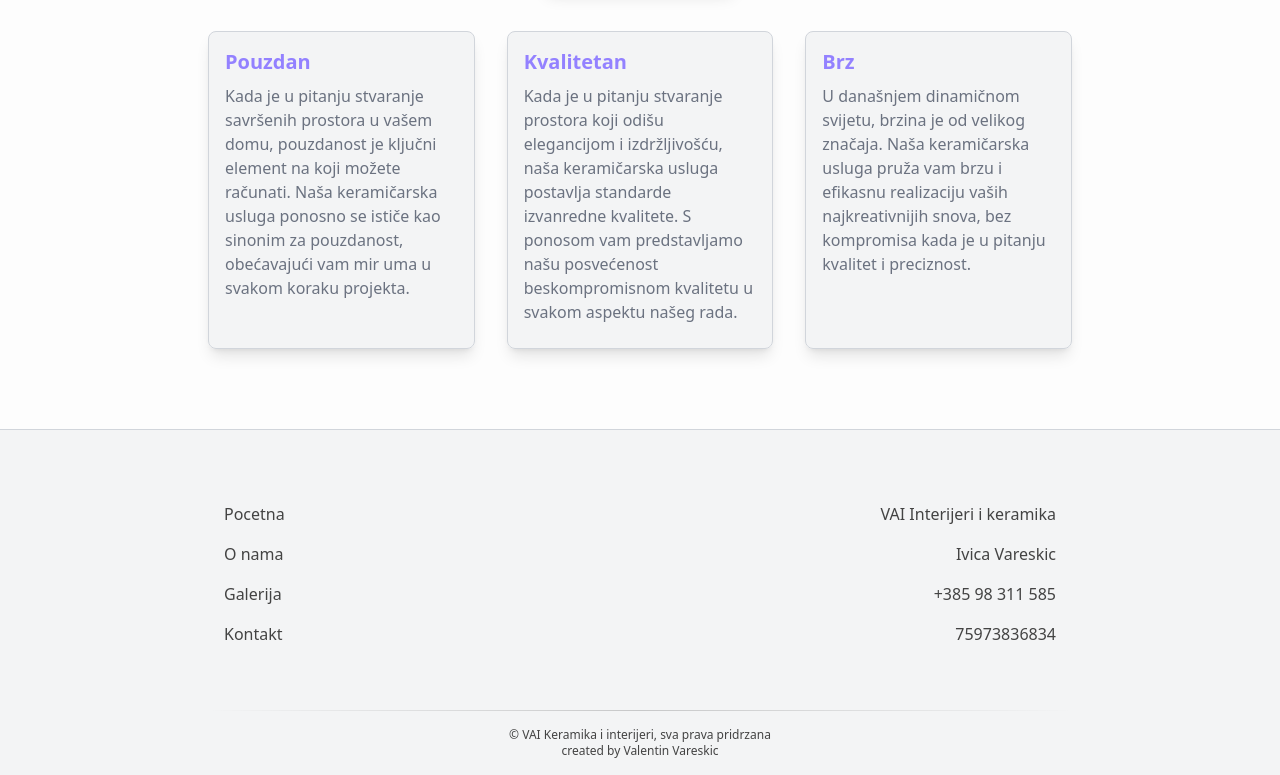
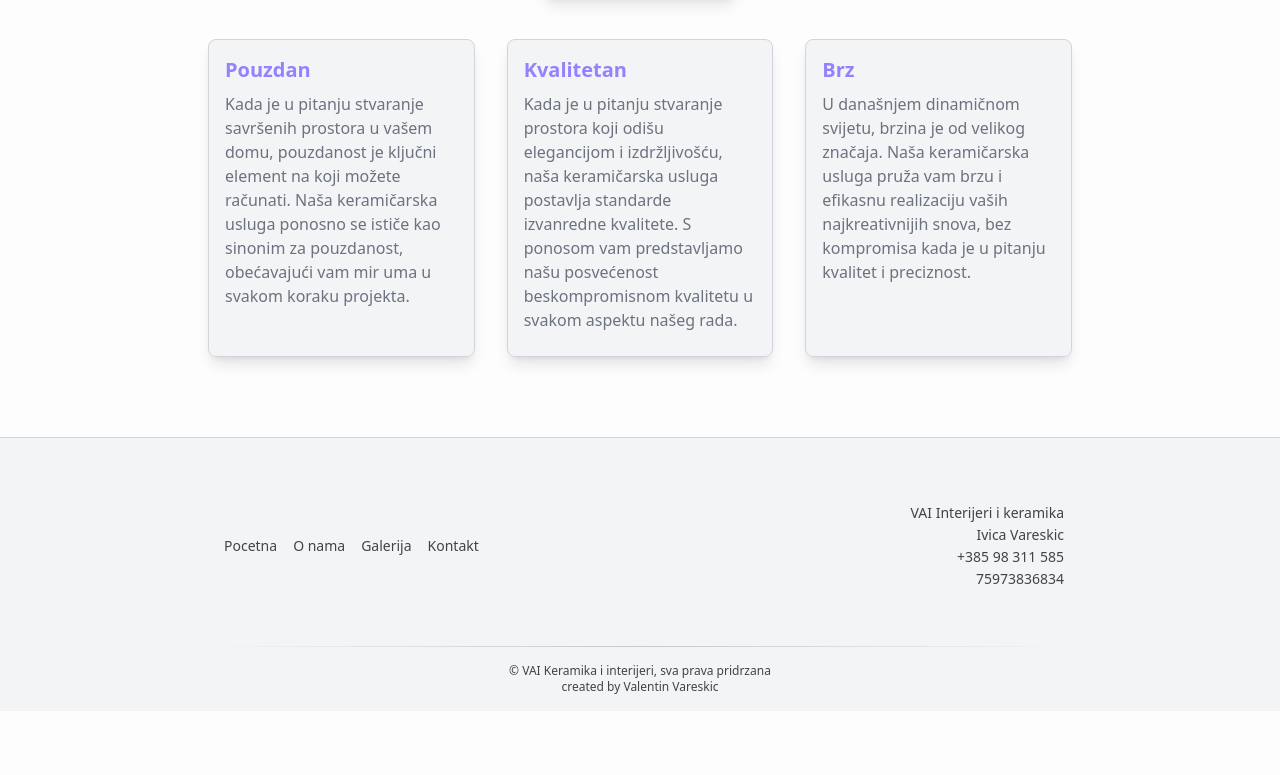
Before and after one commit to valentin994/vaikeramika, a SvelteKit app: page / in a window 1280 px wide. Shown: the part 673-1448 px from the top of the page. After the commit the page ends 1384 px from the top, so only its background shows below. Built offline with nearby package versions, Linux system fonts and the light colour scheme.

Commit message:
footre modify

```diff
--- a/src/routes/+layout.svelte
+++ b/src/routes/+layout.svelte
@@ -111,29 +111,29 @@
         <div class="flex-grow bg-background">
 		  <slot />
         </div>
-    <footer class="p-2 mt-4 border-t border-gray-300 text-textcol text-md md:px-20 lg:px-52 md:text-g mg-gray-300 bg-gray-300 bg-opacity-25">
+    <footer class="p-2 mt-4 border-t border-gray-300 text-textcol text-md md:px-20 lg:px-52 md:text-sm bg-gray-300 bg-opacity-25">
         <div class="flex flex-row justify-between my-4 md:my-12">
-            <div class="flex flex-col p-2 text-start ">
-                <div class="p-2 content-center">
+            <div class="flex flex-col p-2 text-start md:flex-row">
+                <div class="p-2 content-center md:py-px">
                     <a class="hover:text-gray-500" href="/">Pocetna</a>
                 </div>
-                <div class="p-2 content-center">
+                <div class="p-2 content-center  md:py-px">
                     <a class="hover:text-gray-500" href="/about">O nama</a>
                 </div>
-                <div class="p-2 content-center">
+                <div class="p-2 content-center  md:py-px">
                     <a class="hover:text-gray-500" href="/gallery">Galerija</a>
                 </div>
-                <div class="p-2 content-center">
+                <div class="p-2 content-center  md:py-px">
                     <a class="hover:text-gray-500" href="/contact">Kontakt</a>
                 </div>
 
 
             </div>
             <div class="p-2 text-end">
-                <p class="p-2">VAI Interijeri i keramika</p>
-                <p class="p-2">Ivica Vareskic</p>
-                <p class="p-2">+385 98 311 585</p>
-                <p class="p-2">75973836834</p>
+                <p class="p-2 md:p-0 md:py-px">VAI Interijeri i keramika</p>
+                <p class="p-2 md:p-0 md:py-px">Ivica Vareskic</p>
+                <p class="p-2 md:p-0 md:py-px">+385 98 311 585</p>
+                <p class="p-2 md:p-0 md:py-px">75973836834</p>
             </div>
         </div>
         <hr class="my-2 h-px border-t-0 bg-transparent bg-gradient-to-r from-transparent via-textcol to-transparent opacity-25" />
--- a/src/routes/+page.svelte
+++ b/src/routes/+page.svelte
@@ -1,5 +1,5 @@
 <div class="flex flex-col justify-center bg-background">
-    <h1 class="text-textcol text-2xl font-bold text-center p-4 my-2">Iskusni keramicar sa preko 20 godina iskustva</h1>
+    <h1 class="text-textcol text-2xl font-bold text-center p-4 my-2 md:text-4xl">Iskusni keramicar sa preko 20 godina iskustva</h1>
     <div class="p-4 md:px-24 lg:px-52">
         <div class="bg-[url('/darker_home.avif')] bg-cover w-full h-56 flex flex-col align-middle justify-center rounded-lg shadow-lg md:h-96">
             <p class="text-center text-background text-xl font-thin font-serif p-4">Uredite kupaonicu ili kuhinju,
--- a/src/routes/about/+page.svelte
+++ b/src/routes/about/+page.svelte
@@ -46,7 +46,7 @@
 	}
 </script>
 
-<h1 class="p-4 text-xl text-center my-4 md:px-20 lg:px-52">
+<h1 class="p-4 text-xl text-center my-4 md:px-20 lg:px-52 md:text-4xl">
 	Nudimo širok spektar usluga, od jednostavnog postavljanja podnih pločica do složenih zidnih obloga
 	i dekoracija.
 </h1>
```
